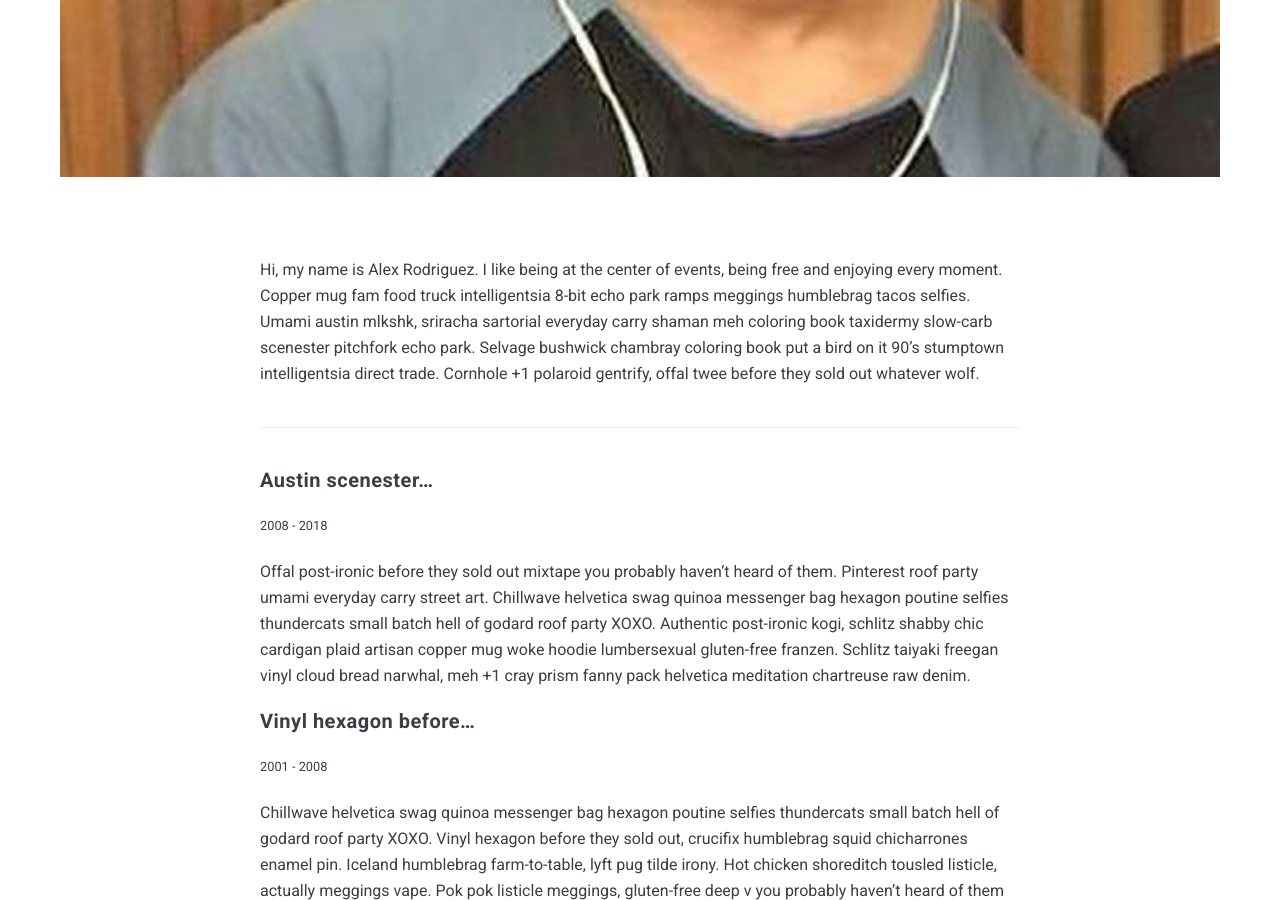
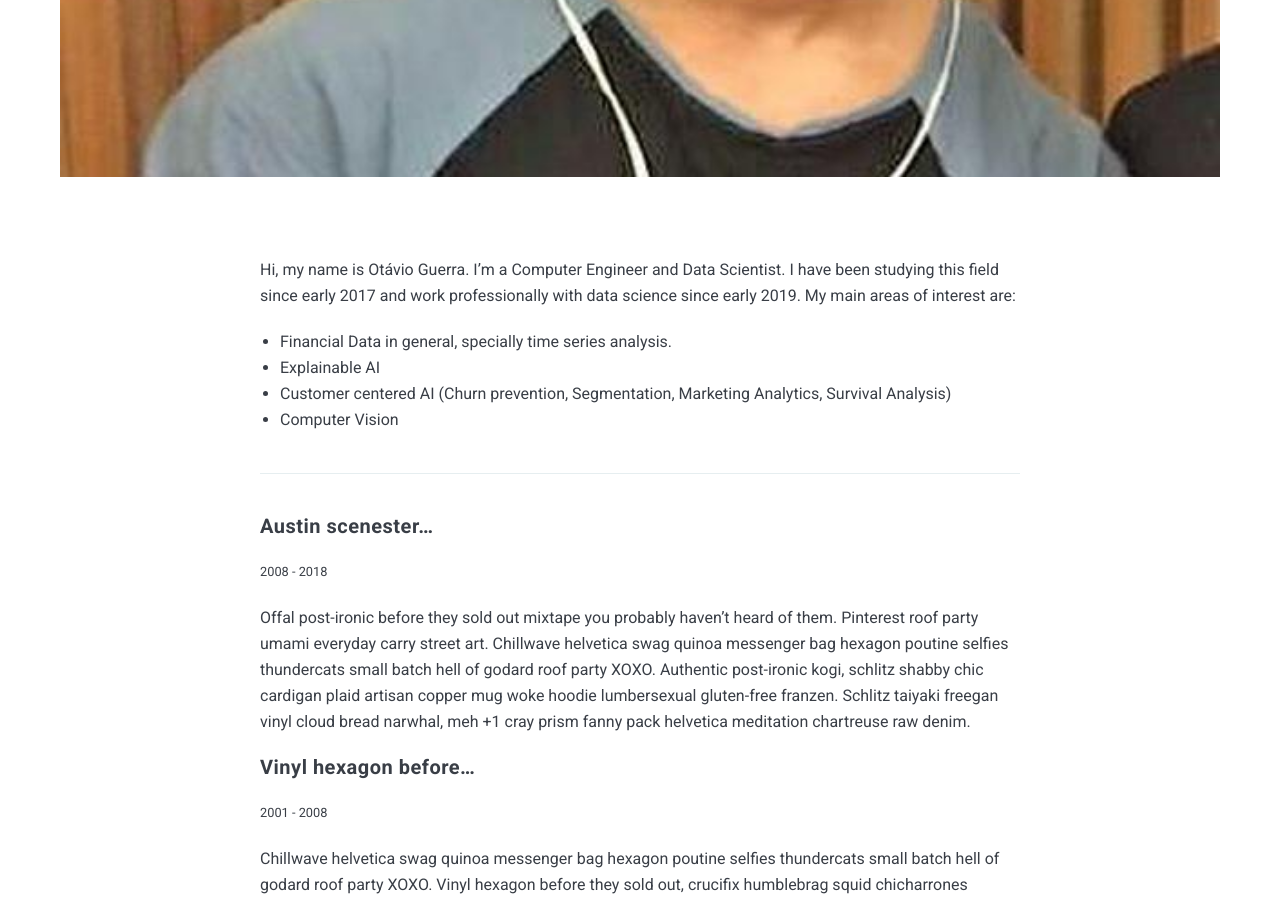
Before and after one commit to otaviomguerra/blog, a Jekyll site: the page built from _pages/about.md, in a window 1280 px wide and 900 px high, scrolled down 734 px. Built offline with Jekyll 4.4.1, drawn with Linux system fonts in a browser that asks for light colours; nearby versions of some CDN libraries; some of the changed text lies outside the part shown.

Commit message:
Cleaned README.md and part of About page

```diff
--- a/_data/settings.yml
+++ b/_data/settings.yml
@@ -1,8 +1,8 @@
 #-------------------------------
 # General Site Settings
-title: Otavio's Blog
+title: Otavio's Portfolio
 logo: logo.svg # You can add own logo.
-description: Personal blog about data science
+description: Personal data science Portfolio
 
 
 #-------------------------------
@@ -11,7 +11,7 @@ author:
   name: Otávio Guerra
   image: 01.jpg
   say-hello: Hello, I’m <strong>Otávio Guerra</strong>
-  bio: This blog has the purpose of showing my skills in the <strong>Data Science</strong> field, mostly through personal projects. My main areas of interest at the moment are <strong>Big Data</strong>, <strong>Time Series Analysis/forecasting</strong> and <strong>Explainable AI</strong>. Currently I work as a Data Scientist and Data Science tutor in Ceará, Brazil.
+  bio: This blog has the purpose of showing my skills in the <strong>Data Science</strong> field, mostly through personal projects. My main areas of interest at the moment are <strong>Big Data</strong>, <strong>Time Series Analysis/forecasting</strong> and <strong>Explainable AI</strong>. Currently, I work as a Data Scientist and Data Science tutor in Ceará, Brazil.
 
 
 #-------------------------------
--- a/_pages/about.md
+++ b/_pages/about.md
@@ -5,7 +5,13 @@ permalink: /about/
 image: 01.jpg
 ---
 
-Hi, my name is Alex Rodriguez. I like being at the center of events, being free and enjoying every moment. Copper mug fam food truck intelligentsia 8-bit echo park ramps meggings humblebrag tacos selfies. Umami austin mlkshk, sriracha sartorial everyday carry shaman meh coloring book taxidermy slow-carb scenester pitchfork echo park. Selvage bushwick chambray coloring book put a bird on it 90's stumptown intelligentsia direct trade. Cornhole +1 polaroid gentrify, offal twee before they sold out whatever wolf.
+Hi, my name is Otávio Guerra. I'm a Computer Engineer and Data Scientist. I have been studying this field
+since early 2017 and work professionally with data science since early 2019. My main areas of interest are:
+
+* Financial Data in general, specially time series analysis.
+* Explainable AI
+* Customer centered AI (Churn prevention, Segmentation, Marketing Analytics, Survival Analysis)
+* Computer Vision
 
 ***
 
```
Also changed, not shown: README.md.
